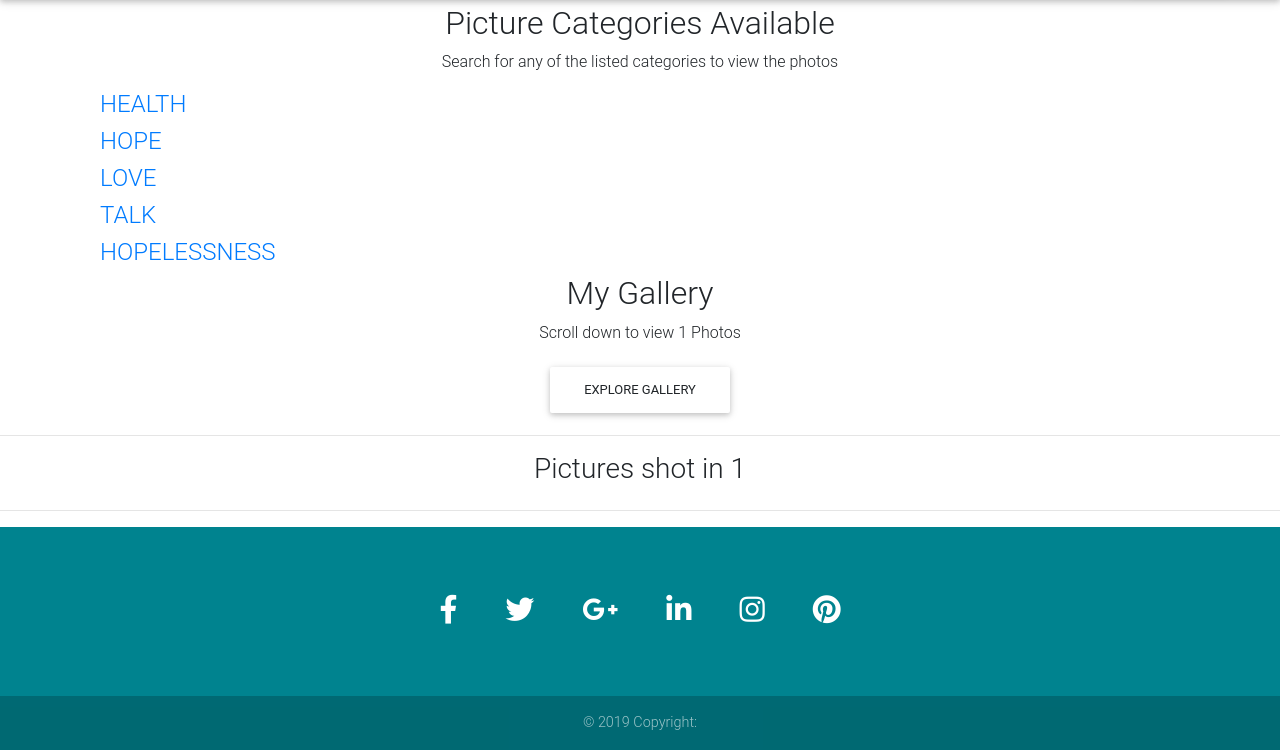
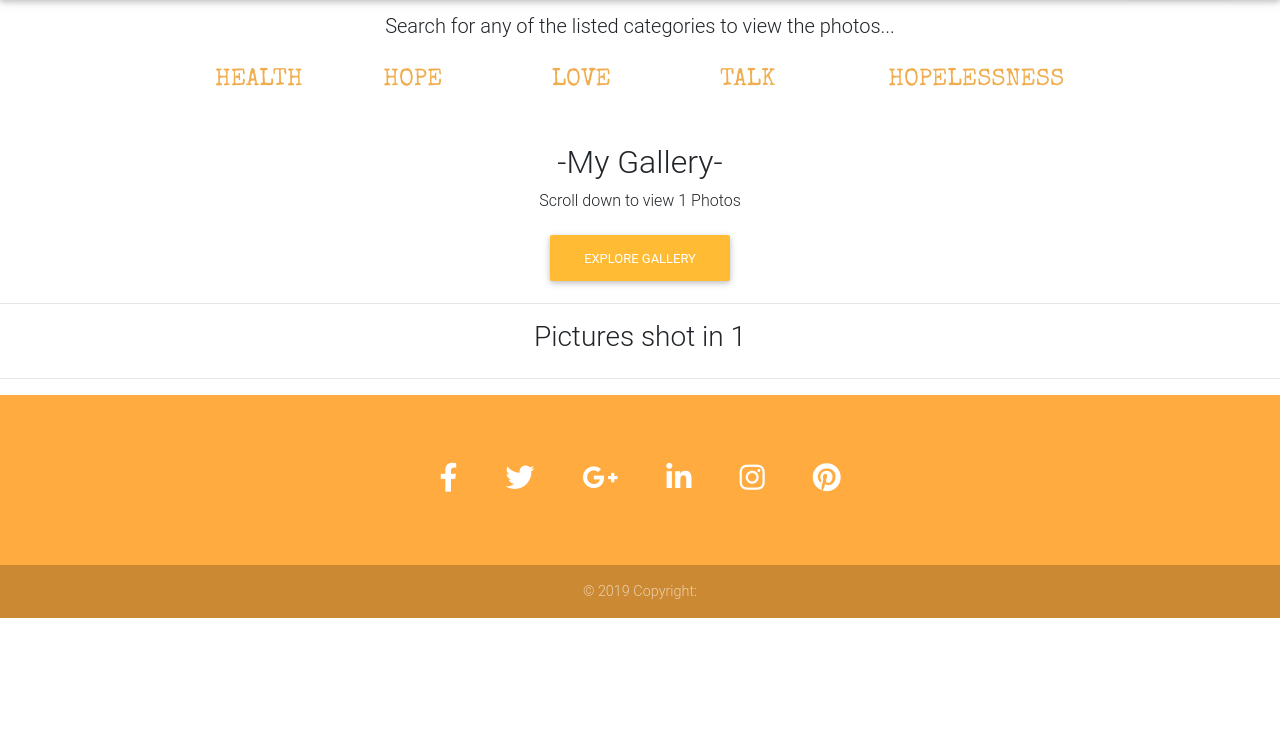
Before and after one commit to RisperAkinyi/Gallery-Booth, a Django app: page /location/1/ in a window 1280 px wide. Shown: the part 56-806 px from the top of the page. After the commit the page ends 674 px from the top, so only its background shows below. Run offline with Django 3.2, Linux system fonts and the light colour scheme; data that the repository does not hold is empty; some libraries are stand-ins or nearby versions.

Commit message:
style the page

```diff
--- a/personal/templates/base.html
+++ b/personal/templates/base.html
@@ -22,33 +22,32 @@
          <!--================Service Area =================-->
         	<div class="container">
         		<div class="text-center panel-warning">
-        			<h2>Picture Categories Available</h2>
-        			<p>Search for any of the listed categories to view the photos</p>
+        			<h5 style="padding-top:10px; padding-bottom: 20px;">Search for any of the listed categories to view the photos...</h5>
         		</div>
-        		<!-- <div class="row service_inner"> -->
-        			<div class="col-lg-4 col-md-6">
+        		<div class="row service_inner"  style="font-family: 'Special Elite', cursive; padding-left: 130px;">
+        			<div class="col-lg-2 col-md-6">
         				<div class="service_item">
-        					<a href="#"><h4>HEALTH</h4></a>
+        					<a href="#"><h4 style="color:#f0ad4e;">HEALTH</h4></a>
         				</div>
         			</div>
-        			<div class="col-lg-4 col-md-6">
+        			<div class="col-lg-2 col-md-6">
         				<div class="service_item">
-        					<a href="#"><h4>HOPE</h4></a>
+        					<a href="#"><h4 style="color:#f0ad4e;">HOPE</h4></a>
         				</div>
         			</div>
-        			<div class="col-lg-4 col-md-6">
+        			<div class="col-lg-2 col-md-6">
         				<div class="service_item">
-        					<a href="#"><h4>LOVE</h4></a>
+        					<a href="#"><h4 style="color:#f0ad4e;">LOVE</h4></a>
         				</div>
         			</div>
-        			<div class="col-lg-4 col-md-6">
+        			<div class="col-lg-2 col-md-6">
         				<div class="service_item">
-        					<a href="#"><h4>TALK</h4></a>
+        					<a href="#"><h4 style="color:#f0ad4e;">TALK</h4></a>
         				</div>
         			</div>
-        			<div class="col-lg-4 col-md-6">
+        			<div class="col-lg-2 col-md-6">
         				<div class="service_item">
-        					<a href="#"><h4>HOPELESSNESS</h4></a>
+        					<a href="#"><h4 style="color:#f0ad4e;">HOPELESSNESS</h4></a>
         				</div>
         			</div>
         		</div>
@@ -61,9 +60,9 @@
             	<div class="overlay bg-parallax" data-stellar-ratio="0.9" data-stellar-vertical-offset="0" data-background=""></div>
 				<div class="container">
 					<div class="banner_content text-center">
-						<h2>My Gallery</h2>
+						<h2 style="padding-top: 40px;">-My Gallery-</h2>
 						<p> Scroll down to view {{location}} Photos </p>
-						<a href="{% url 'welcome'%}" class="btn theme_btn">Explore Gallery</a>
+						<a href="{% url 'welcome'%}" class="btn theme_btn btn-warning">Explore Gallery</a>
 					</div>
 				</div>
             </div>
@@ -72,7 +71,7 @@
 
         {% block content %}{% endblock %}
         <!-- Footer -->
-<footer class="page-footer font-small cyan darken-3">
+<footer class="page-footer font-small #ffab40 orange accent-2">
 
   <!-- Footer Elements -->
   <div class="container">
```
